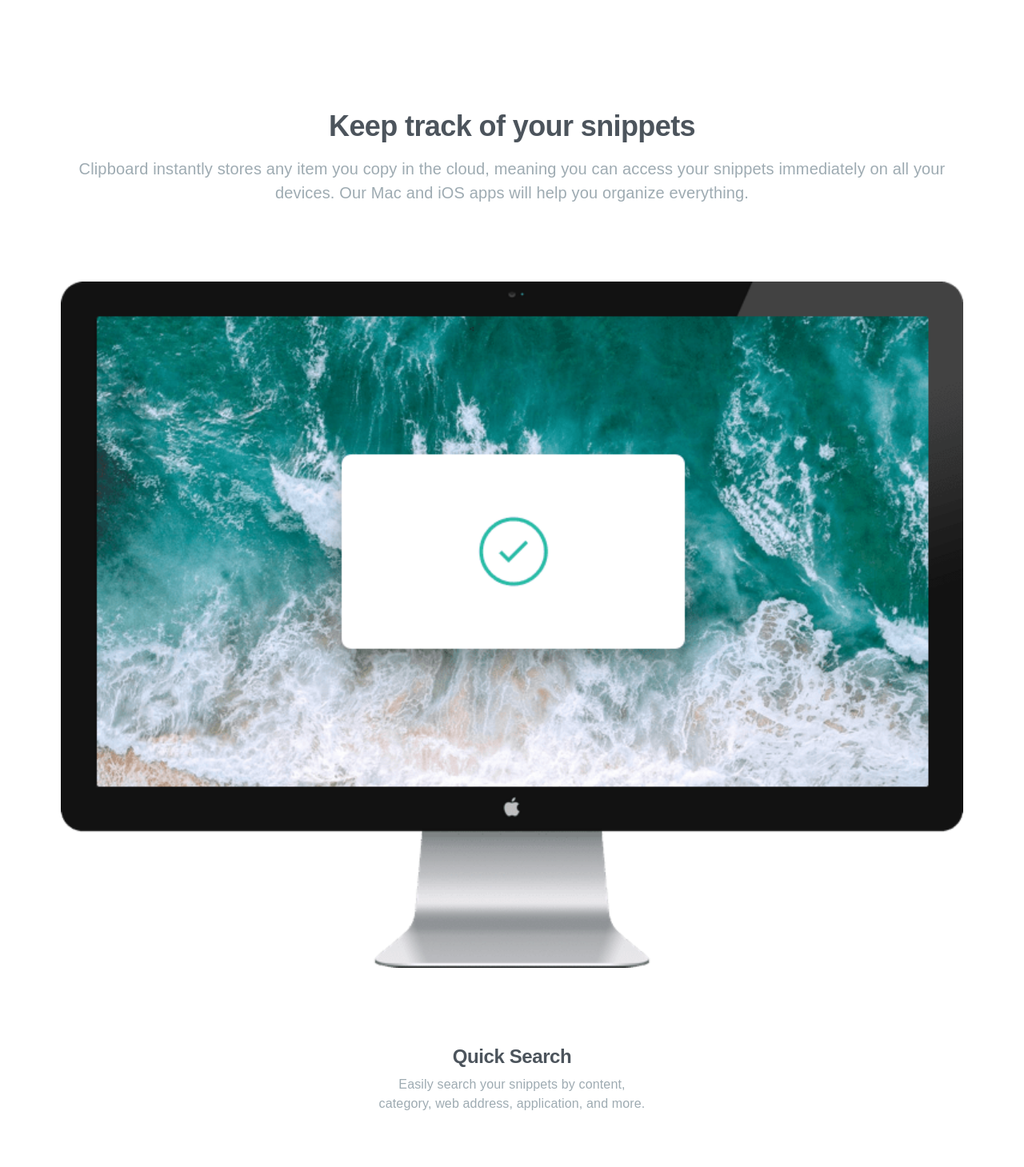
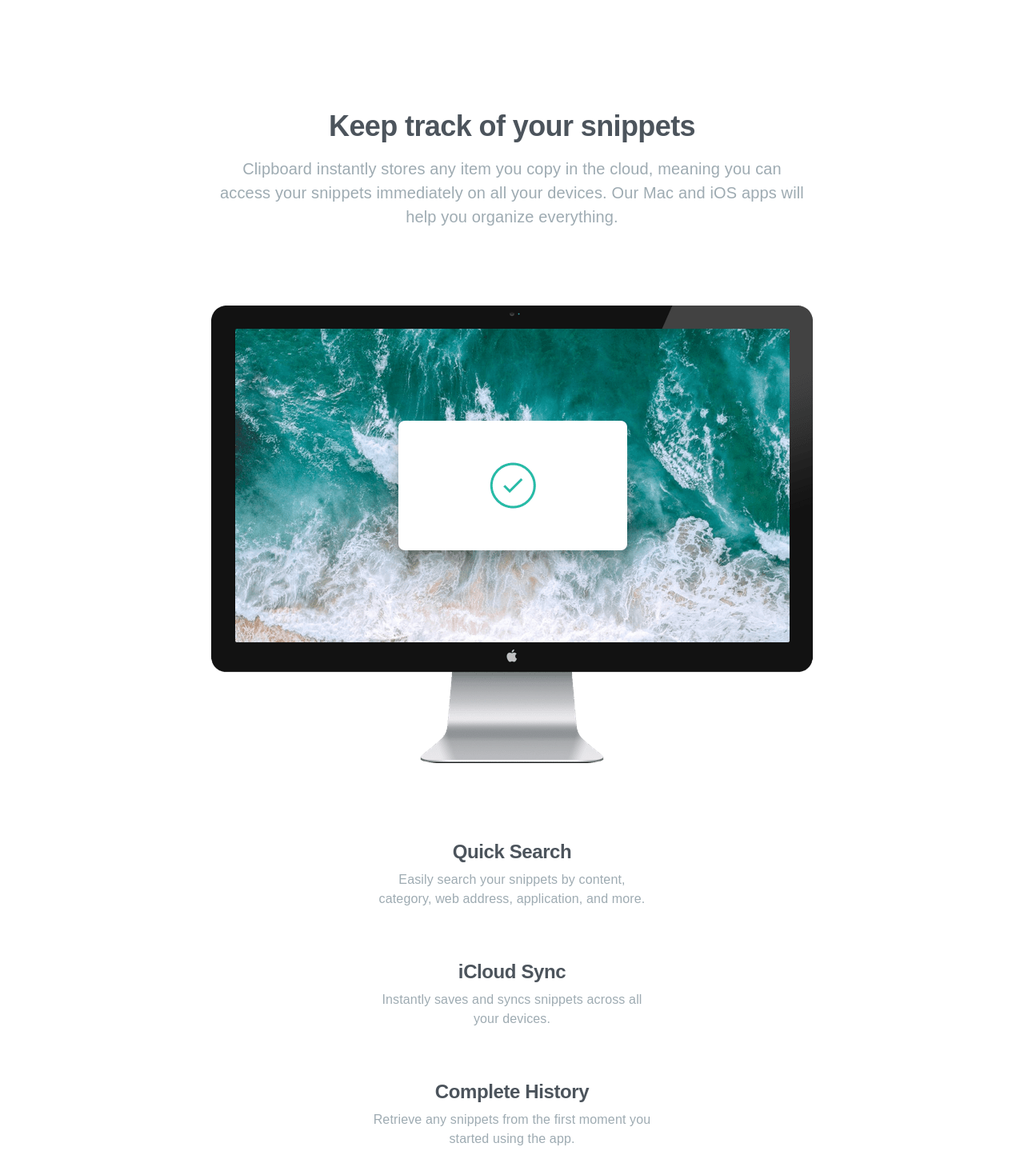
Before and after one commit to g-akca/clipboard-landing-page, a React (Vite) app: page / in a window 1280 px wide. Shown: the part 560-2019 px from the top of the page at 80% size. Built offline with nearby package versions, Linux system fonts and the light colour scheme; a web font is replaced by a local one.

Commit message:
Add desktop responsive SnippetsSection styles

```diff
--- a/src/components/SnippetsSection.jsx
+++ b/src/components/SnippetsSection.jsx
@@ -2,15 +2,16 @@ import computerImg from "/images/image-computer.png";
 
 function SnippetsSection() {
   return (
-    <section className="flex flex-col gap-18 text-center tablet:gap-24">
-      <div className="flex flex-col gap-4">
+    <section className="flex flex-col gap-18 text-center items-center tablet:gap-24 desktop:gap-16">
+      <div className="flex flex-col gap-4 max-w-182.5">
         <h2 className="font-semibold text-[28px] tablet:text-[36px] leading-[125%] tracking-[-0.5px] tablet:tracking-[-0.6px] text-gray-700">Keep track of your snippets</h2>
         <p className="tracking-base">Clipboard instantly stores any item you copy in the cloud, meaning you can access your snippets immediately on all your devices. Our Mac and iOS apps will help you organize everything.</p>
       </div>
 
+      <div className="flex flex-col gap-18 items-center tablet:gap-24 desktop:flex-row desktop:text-start desktop:-translate-x-37.5">
         <img src={computerImg} alt="Computer image" />
 
-      <div className="flex flex-col gap-14 tablet:gap-16 self-center max-w-87.5">
+        <div className="flex flex-col gap-14 tablet:gap-16 max-w-87.5">
           <div className="flex flex-col gap-2">
             <h3 className="font-semibold text-[24px] leading-[125%] tracking-[-0.4px] text-gray-700">Quick Search</h3>
             <p className="text-base leading-base tracking-base">Easily search your snippets by content, category, web address, application, and more.</p>
@@ -26,6 +27,7 @@ function SnippetsSection() {
             <p className="text-base leading-base tracking-base">Retrieve any snippets from the first moment you started using the app.</p>
           </div>
         </div>
+      </div>
     </section>
   )
 }
```
Lines whose indentation alone changed are shown as unchanged.
